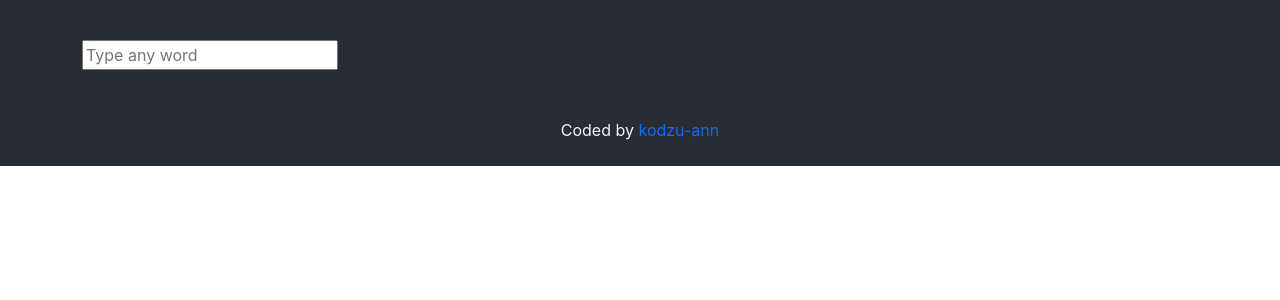
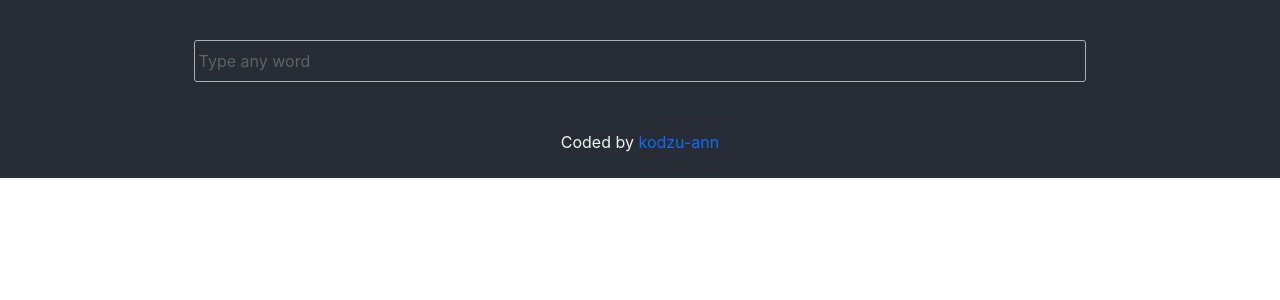
Before and after one commit to kodzu-ann/react-dictionary, a React (Create React App) app: page / in a window 1280 px wide. Shown: the top 300 px of the page. Built offline with nearby package versions, Linux system fonts and the light colour scheme.

Commit message:
style input

```diff
--- a/src/Dictionary.css
+++ b/src/Dictionary.css
@@ -3,3 +3,14 @@
   color: whitesmoke;
   padding-top: 40px;
 }
+
+.Dictionary input {
+  width: 80%;
+  padding: 8px 4px;
+  margin-left: 10%;
+  border-radius: 3px;
+  border: 1px solid #ddd;
+  background-color: #282c34;
+  color: white;
+  opacity: 75%;
+}
```
